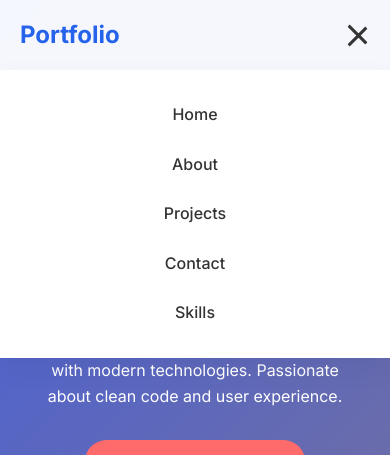
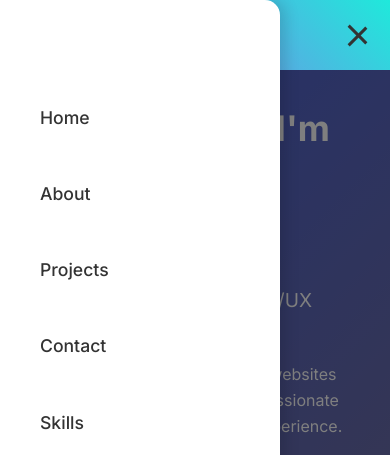
Before and after one commit to Mathias20-04/Mathias20-04-portifolio, a plain HTML site: page index.html in a window 390 px wide. Both pictures are taken after a click on the element 357 px from the left and 35 px from the top of the page. Shown: the top 455 px of the page. Drawn offline with Linux system fonts and the light colour scheme.

Commit message:
feat: Enhance mobile responsiveness and UI improvements

```diff
--- a/script.js
+++ b/script.js
@@ -1,30 +1,76 @@
-// Navigation toggle
-const hamburger = document.querySelector('.hamburger');
-const navMenu = document.querySelector('.nav-menu');
+// Mobile menu functionality
+const hamburger = document.querySelector(".hamburger");
+const navMenu = document.querySelector(".nav-menu");
+const body = document.body;
 
-hamburger.addEventListener('click', () => {
-    hamburger.classList.toggle('active');
-    navMenu.classList.toggle('active');
+// Create overlay element
+const overlay = document.createElement('div');
+overlay.classList.add('nav-overlay');
+document.body.appendChild(overlay);
+
+// Create close button
+const closeButton = document.createElement('button');
+closeButton.classList.add('close-menu');
+closeButton.innerHTML = '&times;';
+document.body.appendChild(closeButton);
+
+function toggleMenu() {
+  hamburger.classList.toggle("active");
+  navMenu.classList.toggle("active");
+  overlay.classList.toggle("active");
+  body.classList.toggle("no-scroll");
+
+  // Toggle aria-expanded for accessibility
+  const isExpanded = hamburger.classList.contains("active");
+  hamburger.setAttribute("aria-expanded", isExpanded);
+}
+
+hamburger.addEventListener("click", toggleMenu);
+overlay.addEventListener("click", toggleMenu);
+closeButton.addEventListener("click", toggleMenu);
+
+// Close mobile menu when clicking on a link
+document.querySelectorAll(".nav-link").forEach(n => n.addEventListener("click", () => {
+  // Only close menu if we're on mobile
+  if (window.innerWidth <= 768) {
+    hamburger.classList.remove("active");
+    navMenu.classList.remove("active");
+    overlay.classList.remove("active");
+    body.classList.remove("no-scroll");
+    hamburger.setAttribute("aria-expanded", "false");
+  }
+}));
+
+// Close menu when pressing Escape key
+document.addEventListener('keydown', (e) => {
+  if (e.key === 'Escape' && navMenu.classList.contains('active')) {
+    toggleMenu();
+  }
 });
 
-// Close mobile menu when clicking on a link
-document.querySelectorAll('.nav-link').forEach(n => n.addEventListener('click', () => {
-    hamburger.classList.remove('active');
-    navMenu.classList.remove('active');
-}));
+// Improve accessibility
+hamburger.setAttribute("aria-label", "Toggle navigation menu");
+hamburger.setAttribute("aria-expanded", "false");
+closeButton.setAttribute("aria-label", "Close menu");
 
-// Smooth scrolling for navigation links
+// Smooth scrolling for navigation links (only for anchor links that exist)
 document.querySelectorAll('a[href^="#"]').forEach(anchor => {
+  // Check if the link is not a mobile menu link
+  if (!anchor.classList.contains('nav-link') || window.innerWidth > 768) {
     anchor.addEventListener('click', function (e) {
+      const targetId = this.getAttribute('href');
+      if (targetId !== '#' && targetId !== '') {
+        const target = document.querySelector(targetId);
+        if (target) {
           e.preventDefault();
-        const target = document.querySelector(this.getAttribute('href'));
-        if (target) {
           target.scrollIntoView({
             behavior: 'smooth',
             block: 'start'
           });
         }
+      }
     });
+  }
 });
 
 // Reveal animations on scroll
@@ -54,6 +100,7 @@ if (contactForm) {
   contactForm.addEventListener('submit', function(e) {
     // Optional: Add loading state
     const submitBtn = this.querySelector('button[type="submit"]');
+    if (submitBtn) {
       const originalText = submitBtn.textContent;
       submitBtn.textContent = 'Sending...';
       submitBtn.disabled = true;
@@ -66,19 +113,25 @@ if (contactForm) {
         submitBtn.textContent = originalText;
         submitBtn.disabled = false;
       }, 1000);
+    }
   });
 }
-// Navbar background on scroll
+
+// Navbar background on scroll - only apply on desktop
 window.addEventListener('scroll', () => {
   const navbar = document.querySelector('.navbar');
+  if (navbar && window.innerWidth > 768) { // Only apply on desktop
     if (window.scrollY > 100) {
       navbar.style.background = 'rgba(255, 255, 255, 0.98)';
       navbar.style.boxShadow = '0 2px 20px rgba(0, 0, 0, 0.1)';
     } else {
-        navbar.style.background = 'rgba(255, 255, 255, 0.95)';
+      // Reset to your original gradient background
+      navbar.style.background = 'linear-gradient(45deg, #a854ec, #1fe9db)';
       navbar.style.boxShadow = 'none';
     }
+  }
 });
+
 // Profile image hover effect
 const profileImage = document.querySelector('.profile-image');
 if (profileImage) {
@@ -95,14 +148,15 @@ if (profileImage) {
   });
 }
 
-// Typewriter effect for hero title
+// Typewriter effect for hero title - only if element exists and is empty
 function initTypewriter() {
-    const titles = [" A Web Developer", " A UI/UX Designer", " A Problem Solver"];
   const subtitle = document.querySelector('.hero-subtitle');
+  // Only run if the subtitle exists and doesn't already have content
+  if (subtitle && !subtitle.textContent.trim()) {
+    const titles = ["A Web Developer", "A UI/UX Designer", "A Problem Solver"];
     let currentIndex = 0;
 
     function typeWriter() {
-        if (subtitle) {
       const currentTitle = titles[currentIndex];
       let charIndex = 0;
 
@@ -129,11 +183,11 @@ function initTypewriter() {
 
       type();
     }
-    }
 
     // Start typewriter after initial load
     setTimeout(typeWriter, 1000);
   }
+}
 
 // Initialize when page loads
 document.addEventListener('DOMContentLoaded', initTypewriter);
--- a/style.css
+++ b/style.css
@@ -25,7 +25,7 @@ body {
     position: fixed;
     top: 0;
     width: 100%;
-    background: linear-gradient(45deg, #262427, #1fe9db);
+     background: linear-gradient(45deg, #a854ec, #1fe9db);
     backdrop-filter: blur(10px);
     z-index: 1000;
     padding: 1rem 0;
@@ -607,27 +607,96 @@ section {
 
 /* Mobile screens */
 @media (max-width: 768px) {
-    .hamburger {
+   .hamburger {
         display: flex;
+        z-index: 1001;
     }
 
     .nav-menu {
         position: fixed;
-        left: -100%;
-        top: 70px;
+        left: -300px; /* Start off-screen */
+        top: 0;
         flex-direction: column;
         background-color: white;
-        width: 100%;
-        text-align: center;
-        transition: 0.3s;
-        box-shadow: 0 10px 27px rgba(0, 0, 0, 0.05);
-        padding: 2rem 0;
-        gap: 1.5rem;
+        width: 280px; /* Card width */
+        height: 100vh;
+        text-align: left;
+        transition: 0.4s ease;
+        box-shadow: 5px 0px 15px rgba(0, 0, 0, 0.15);
+        padding: 80px 25px 30px;
+        z-index: 1000;
+        overflow-y: auto;
+        justify-content: flex-start;
+        gap: 0;
+        border-radius: 0 15px 15px 0; /* Rounded right edges */
     }
 
     .nav-menu.active {
         left: 0;
     }
+
+    .nav-item {
+        margin: 12px 0;
+        width: 100%;
+    }
+
+    .nav-link {
+        color: #333;
+        font-size: 1.1rem;
+        padding: 12px 15px;
+        display: block;
+        border-radius: 8px;
+        transition: all 0.3s ease;
+        font-weight: 500;
+    }
+
+    .nav-link:hover {
+        color: #2563eb;
+        background: rgba(37, 99, 235, 0.1);
+        padding-left: 20px;
+    }
+
+    /* Overlay when menu is active */
+    .nav-overlay {
+        position: fixed;
+        top: 0;
+        left: 0;
+        width: 100%;
+        height: 100%;
+        background: rgba(0, 0, 0, 0.5);
+        z-index: 999;
+        opacity: 0;
+        visibility: hidden;
+        transition: all 0.3s ease;
+    }
+
+    .nav-overlay.active {
+        opacity: 1;
+        visibility: visible;
+    }
+
+    /* Close button style */
+    .close-menu {
+  position: fixed;
+  top: 20px;
+  right: 20px;
+  color: #333;
+  font-size: 2rem;
+  background: none;
+  border: none;
+  cursor: pointer;
+  display: none;
+  z-index: 1002;
+  width: 40px;
+  height: 40px;
+  border-radius: 50%;
+  background: white;
+  box-shadow: 0 2px 10px rgba(0, 0, 0, 0.1);
+}
+
+.nav-menu.active ~ .close-menu {
+  display: block;
+}
 
     .hero-title {
         font-size: 2.5rem;
```
Lines whose indentation alone changed are shown as unchanged.
